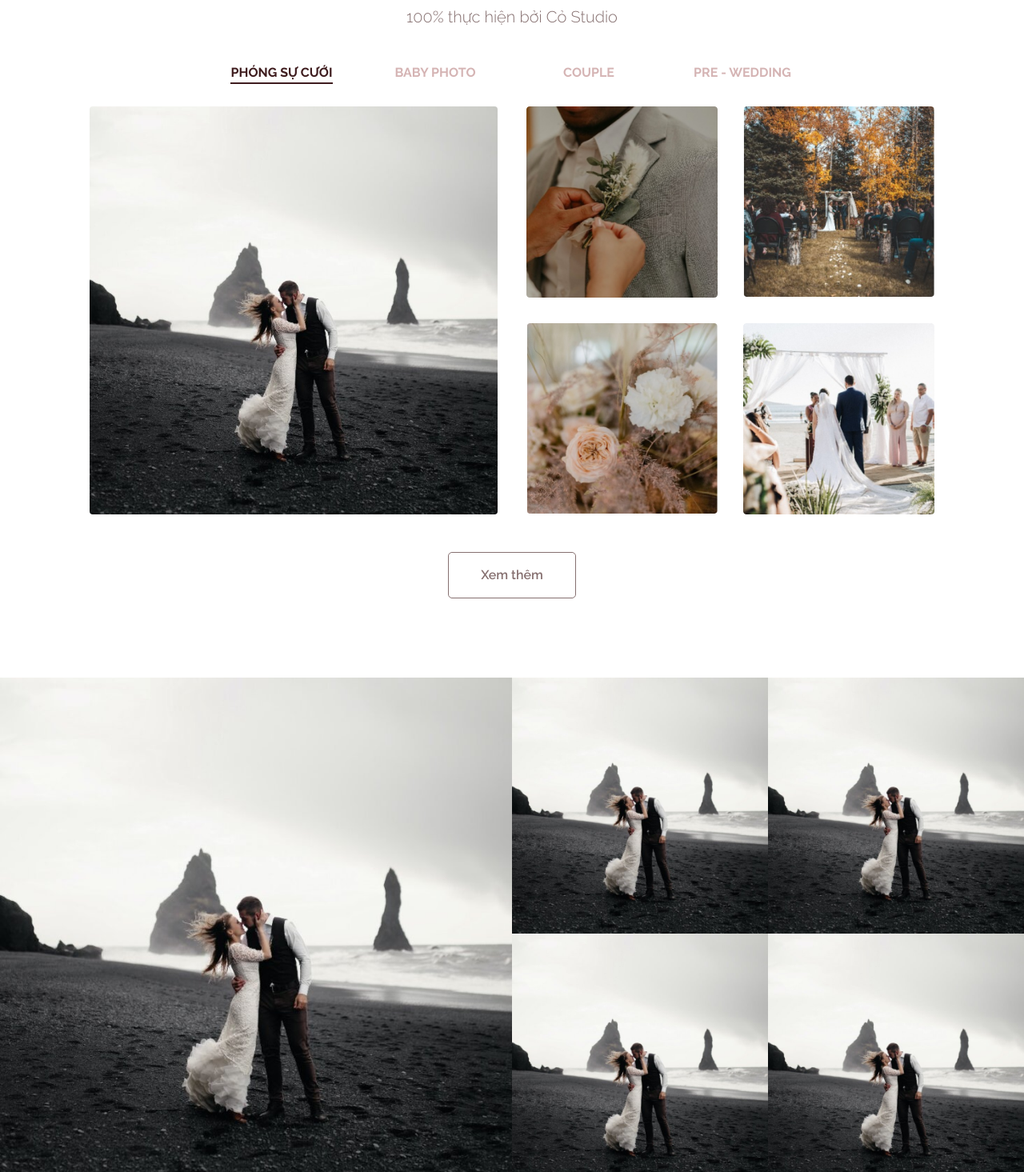
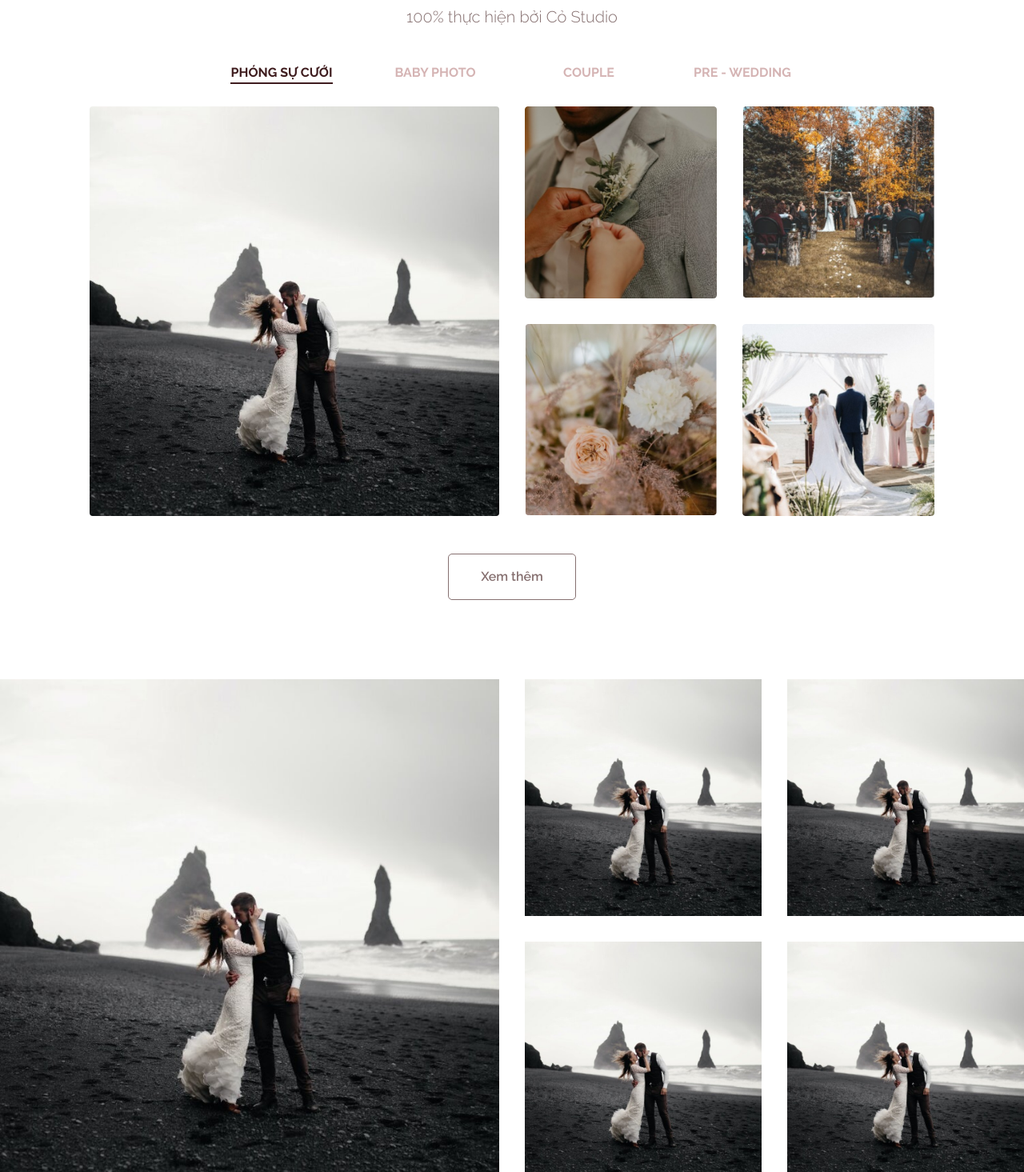
Before and after one commit to Grass-Production/co-studio-fe, a Vue app in the folder co-studio-fe/: page / in a window 1280 px wide. Shown: the part 1605-3070 px from the top of the page at 80% size. Built offline with nearby package versions, Linux system fonts and the light colour scheme; what tw-elements would draw is missing.

Commit message:
feat: fix format service home page

```diff
--- a/co-studio-fe/index.html
+++ b/co-studio-fe/index.html
@@ -4,7 +4,7 @@
     <meta charset="UTF-8" />
     <link rel="icon" type="image/svg+xml" href="/vite.svg" />
     <meta name="viewport" content="width=device-width, initial-scale=1.0" />
-    <title>Vite + Vue</title>
+    <title>Cỏ Studio</title>
   </head>
   <body>
     <div id="app"></div>
--- a/co-studio-fe/src/views/Client/home/components/ProminentView.vue
+++ b/co-studio-fe/src/views/Client/home/components/ProminentView.vue
@@ -1,18 +1,18 @@
 <template>
-  <div class="parent">
-    <div class="div1 bg-orange-400">
+  <div class="grid grid-cols-4 gap-8">
+    <div class="col-start-1 col-end-3 row-start-1 row-end-3 bg-orange-400">
       <img class="w-full" src="../images/imgalbum1.jpg" alt="" />
     </div>
-    <div class="div2 bg-orange-400">
+    <div class="bg-orange-400">
       <img class="w-full" src="../images/imgalbum1.jpg" alt="" />
     </div>
-    <div class="div3 bg-orange-400">
+    <div class="bg-orange-400">
       <img class="w-full" src="../images/imgalbum1.jpg" alt="" />
     </div>
-    <div class="div4 bg-orange-400">
+    <div class="bg-orange-400">
       <img class="w-full" src="../images/imgalbum1.jpg" alt="" />
     </div>
-    <div class="div5 bg-orange-400">
+    <div class="bg-orange-400">
       <img class="w-full" src="../images/imgalbum1.jpg" alt="" />
     </div>
   </div>
@@ -20,29 +20,4 @@
 
 <script></script>
 
-<style scoped>
-  .parent {
-    display: grid;
-    grid-template-columns: repeat(4, 1fr);
-  }
-
-  .div1 {
-    grid-area: 4 / 1 / 6 / 3;
-  }
-
-  .div2 {
-    grid-area: 4 / 3 / 5 / 4;
-  }
-
-  .div3 {
-    grid-area: 4 / 4 / 5 / 5;
-  }
-
-  .div4 {
-    grid-area: 5 / 4 / 6 / 5;
-  }
-
-  .div5 {
-    grid-area: 5 / 3 / 6 / 4;
-  }
-</style>
+<style scoped></style>
--- a/co-studio-fe/src/views/Client/home/components/ServiceView.vue
+++ b/co-studio-fe/src/views/Client/home/components/ServiceView.vue
@@ -69,15 +69,18 @@
           <div
             v-for="image in imagePsc"
             :key="image.id"
-            class="mb-12 flex gap-9 opacity-100 transition-opacity duration-150 ease-linear data-[te-tab-active]:block"
+            class="mb-12 grid grid-cols-4 gap-8 opacity-100 transition-opacity duration-150 ease-linear data-[te-tab-active]:block"
             data-te-lightbox-init>
-            <div class="w-1/2">
+            <div
+              :id="image.id"
+              :key="image.id"
+              class="col-start-1 col-end-3 row-start-1 row-end-3"
+              :class="{ 'col-start-3 col-end-6': image.visible }">
               <img
                 class="cursor-zoom-in data-[te-lightbox-disabled]:cursor-auto w-full rounded"
                 :src="image.src"
                 alt="" />
             </div>
-            <div class="w-1/2 grid grid-cols-2 gap-8">
             <div class="">
               <img
                 class="cursor-zoom-in data-[te-lightbox-disabled]:cursor-auto w-full rounded"
@@ -103,7 +106,6 @@
                 alt="" />
             </div>
           </div>
-          </div>
           <!-- <img :src="image.src" :alt="image.alt"> -->
           <!-- </div> -->
           <button
@@ -120,15 +122,18 @@
           <div
             v-for="image in imageBaby"
             :key="image.id"
-            class="mb-12 flex gap-9 opacity-100 transition-opacity duration-150 ease-linear data-[te-tab-active]:block"
+            class="mb-12 grid grid-cols-4 gap-8 opacity-100 transition-opacity duration-150 ease-linear data-[te-tab-active]:block"
             data-te-lightbox-init>
-            <div class="w-1/2">
+            <div
+              class="col-start-1 col-end-3 row-start-1 row-end-3"
+              :key="image.id"
+              :class="{ 'col-start-3 col-end-6': image.visible }">
               <img
                 class="cursor-zoom-in data-[te-lightbox-disabled]:cursor-auto w-full rounded"
                 :src="image.src"
                 alt="" />
             </div>
-            <div class="w-1/2 grid grid-cols-2 gap-8">
+
             <div class="">
               <img
                 class="cursor-zoom-in data-[te-lightbox-disabled]:cursor-auto w-full rounded"
@@ -154,7 +159,6 @@
                 alt="" />
             </div>
           </div>
-          </div>
           <!-- <img :src="image.src" :alt="image.alt"> -->
           <!-- </div> -->
           <button
@@ -171,15 +175,18 @@
           <div
             v-for="image in imageCouple"
             :key="image.id"
-            class="mb-12 flex gap-9 opacity-100 transition-opacity duration-150 ease-linear data-[te-tab-active]:block"
+            class="mb-12 grid grid-cols-4 gap-8 opacity-100 transition-opacity duration-150 ease-linear data-[te-tab-active]:block"
             data-te-lightbox-init>
-            <div class="w-1/2">
+            <div
+              class="col-start-1 col-end-3 row-start-1 row-end-3"
+              :key="image.id"
+              :class="{ 'col-start-3 col-end-6': image.visible }">
               <img
                 class="cursor-zoom-in data-[te-lightbox-disabled]:cursor-auto w-full rounded"
                 :src="image.src"
                 alt="" />
             </div>
-            <div class="w-1/2 grid grid-cols-2 gap-8">
+
             <div class="">
               <img
                 class="cursor-zoom-in data-[te-lightbox-disabled]:cursor-auto w-full rounded"
@@ -205,7 +212,6 @@
                 alt="" />
             </div>
           </div>
-          </div>
           <!-- <img :src="image.src" :alt="image.alt"> -->
           <!-- </div> -->
           <button
@@ -222,15 +228,18 @@
           <div
             v-for="image in imagePreWed"
             :key="image.id"
-            class="mb-12 flex gap-9 opacity-100 transition-opacity duration-150 ease-linear data-[te-tab-active]:block"
+            class="mb-12 grid grid-cols-4 gap-8 opacity-100 transition-opacity duration-150 ease-linear data-[te-tab-active]:block"
             data-te-lightbox-init>
-            <div class="w-1/2">
+            <div
+              class="col-start-1 col-end-3 row-start-1 row-end-3"
+              :class="{ 'col-start-3 col-end-6': image.visible }"
+              :key="image.id">
               <img
                 class="cursor-zoom-in data-[te-lightbox-disabled]:cursor-auto w-full rounded"
                 :src="image.src"
                 alt="" />
             </div>
-            <div class="w-1/2 grid grid-cols-2 gap-8">
+
             <div class="">
               <img
                 class="cursor-zoom-in data-[te-lightbox-disabled]:cursor-auto w-full rounded"
@@ -256,7 +265,6 @@
                 alt="" />
             </div>
           </div>
-          </div>
           <!-- <img :src="image.src" :alt="image.alt"> -->
           <!-- </div> -->
           <button
@@ -275,7 +283,7 @@
   export default {
     data() {
       return {
-        index: 0,
+        index: false,
         images: [
           {
             id: 1,
@@ -285,7 +293,7 @@
             src3: '/src/views/Client/home/images/imgalbum4.png',
             src4: '/src/views/Client/home/images/imgalbum5.png',
             alt: 'Mô tả ảnh đã load trước đó',
-            visible: true,
+            visible: false,
           },
         ],
         imagePsc: [
@@ -297,7 +305,7 @@
             src3: '/src/views/Client/home/images/imgalbum4.png',
             src4: '/src/views/Client/home/images/imgalbum5.png',
             alt: 'Mô tả ảnh đã load trước đó',
-            visible: true,
+            visible: false,
           },
         ],
         imageBaby: [
@@ -309,7 +317,7 @@
             src3: '/src/views/Client/home/images/imgalbum4.png',
             src4: '/src/views/Client/home/images/imgalbum5.png',
             alt: 'Mô tả ảnh đã load trước đó',
-            visible: true,
+            visible: false,
           },
         ],
         imageCouple: [
@@ -321,7 +329,7 @@
             src3: '/src/views/Client/home/images/imgalbum4.png',
             src4: '/src/views/Client/home/images/imgalbum5.png',
             alt: 'Mô tả ảnh đã load trước đó',
-            visible: true,
+            visible: false,
           },
         ],
         imagePreWed: [
@@ -333,7 +341,7 @@
             src3: '/src/views/Client/home/images/imgalbum4.png',
             src4: '/src/views/Client/home/images/imgalbum5.png',
             alt: 'Mô tả ảnh đã load trước đó',
-            visible: true,
+            visible: false,
           },
         ],
         dataimagePsc: [
@@ -432,6 +440,7 @@
     },
     methods: {
       async showMoreImages(data, img) {
+        this.index = !this.index;
         // Mô phỏng việc tải thêm ảnh từ server
         // Thực tế, bạn có thể thực hiện một yêu cầu API để lấy danh sách ảnh mới
         // và sau đó thêm chúng vào mảng images với visible: false
@@ -444,12 +453,12 @@
           src3: data[img.length - 1].src3,
           src4: data[img.length - 1].src4,
           alt: 'Mô tả ảnh mới',
-          visible: false,
+          visible: this.index,
         };
         // Thêm ảnh mới vào mảng images
         img.push(newImage);
         // Hiển thị ảnh mới
-        newImage.visible = true;
+        console.log(newImage);
       },
     },
     mounted() {
```
Lines whose indentation alone changed are shown as unchanged.
